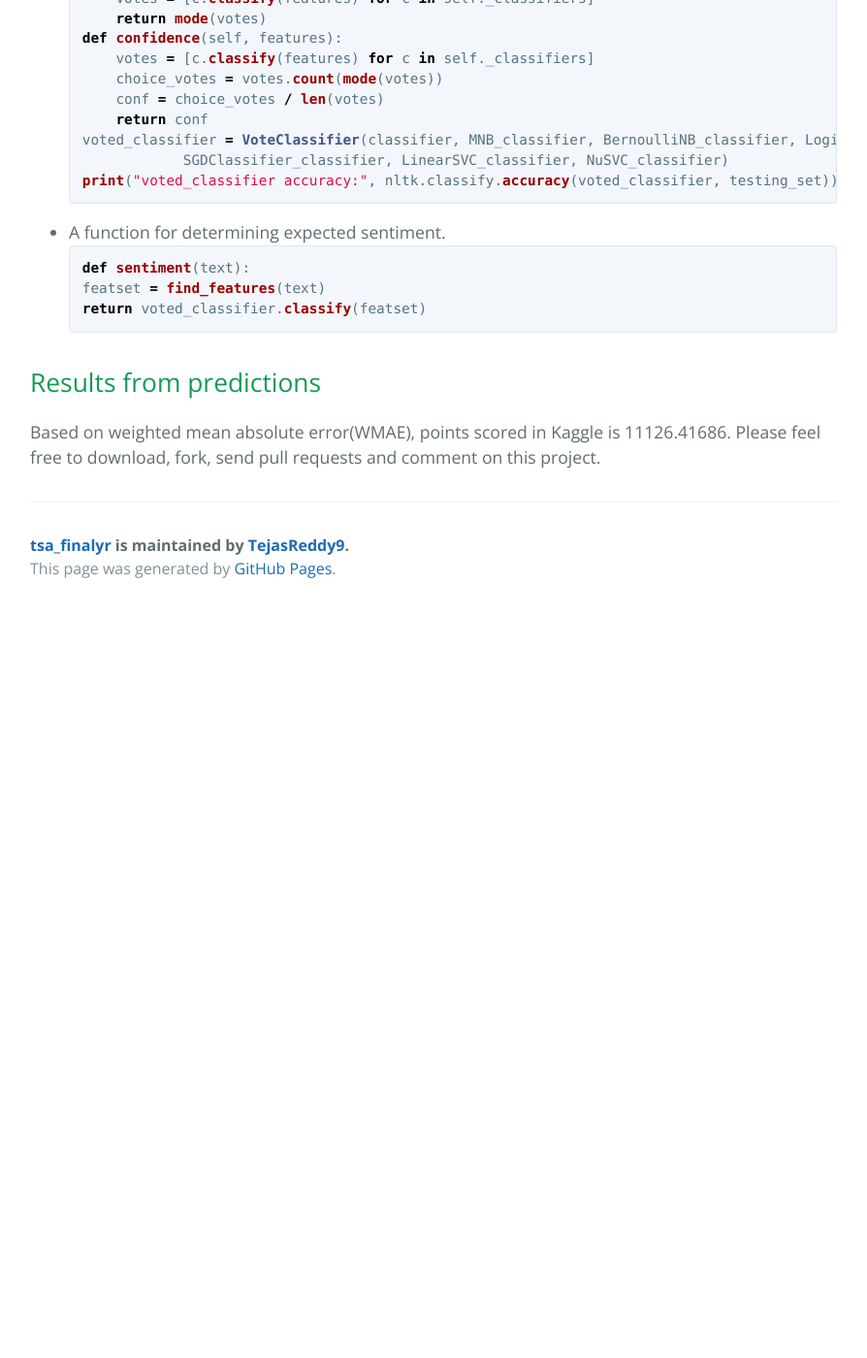
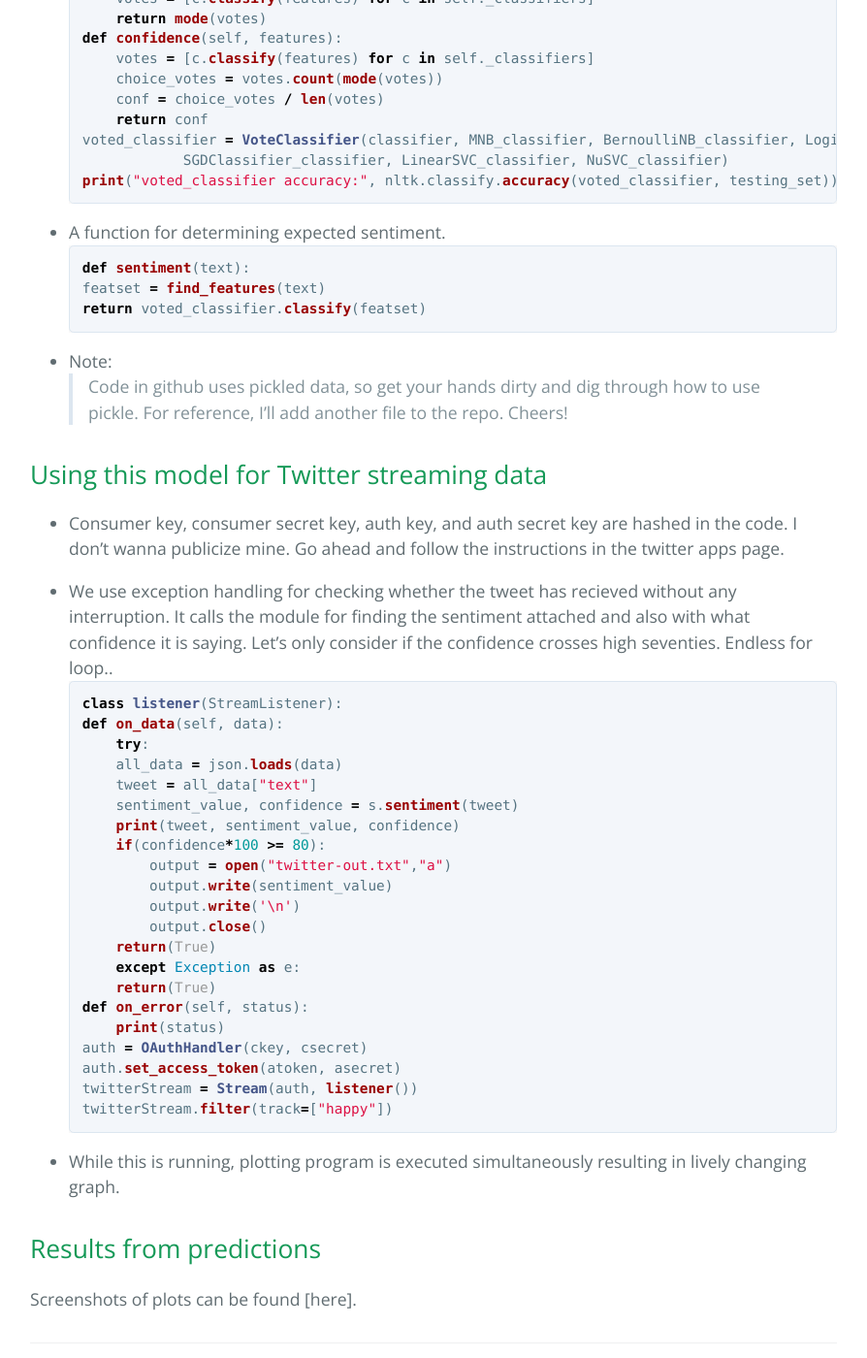
Before and after one commit to TejasReddy9/tsa_finalyr, a Jekyll site: the page built from docs/index.md, in a window 1280 px wide and 1400 px high, scrolled down 2831 px. Shown: the whole window at 97% size, without its empty margins (193-1087 px from the left). Built offline with Jekyll 4.4.1, drawn with Linux system fonts in a browser that asks for light colours; our own code applies the rules of GitHub Pages for plain Markdown files; before the commit the page ends 3461 px from its top, so only the background shows below that.

Commit message:
Update index.md

````diff
--- a/docs/index.md
+++ b/docs/index.md
@@ -107,5 +107,39 @@ def sentiment(text):
 	return voted_classifier.classify(featset)
 ```
 
+*   Note:
+> Code in github uses pickled data, so get your hands dirty and dig through how to use pickle. For reference, I'll add another file to the repo.
+> Cheers!
+
+## Using this model for Twitter streaming data
+*   Consumer key, consumer secret key, auth key, and auth secret key are hashed in the code. I don't wanna publicize mine. Go ahead and follow the instructions in the twitter apps page.
+
+*   We use exception handling for checking whether the tweet has recieved without any interruption. It calls the module for finding the sentiment attached and also with what confidence it is saying. Let's only consider if the confidence crosses high seventies. Endless for loop..
+```python
+class listener(StreamListener):
+	def on_data(self, data):
+	    try:
+		all_data = json.loads(data)
+		tweet = all_data["text"]
+		sentiment_value, confidence = s.sentiment(tweet)
+		print(tweet, sentiment_value, confidence)
+		if(confidence*100 >= 80):
+		    output = open("twitter-out.txt","a")
+		    output.write(sentiment_value)
+		    output.write('\n')
+		    output.close()
+		return(True)
+	    except Exception as e:
+		return(True)
+	def on_error(self, status):
+	    print(status)
+auth = OAuthHandler(ckey, csecret)
+auth.set_access_token(atoken, asecret)
+twitterStream = Stream(auth, listener())
+twitterStream.filter(track=["happy"])
+```
+
+*    While this is running, plotting program is executed simultaneously resulting in lively changing graph.
+
 ## Results from predictions
-Based on weighted mean absolute error(WMAE), points scored in Kaggle is 11126.41686. Please feel free to download, fork, send pull requests and comment on this project.
+Screenshots of plots can be found [here].
````
